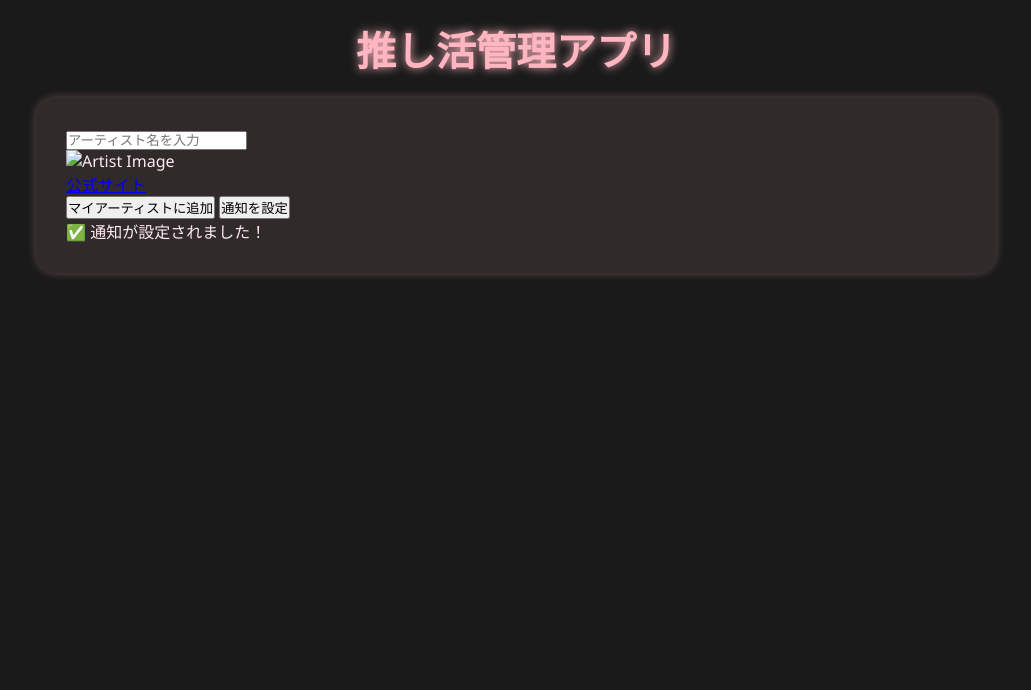
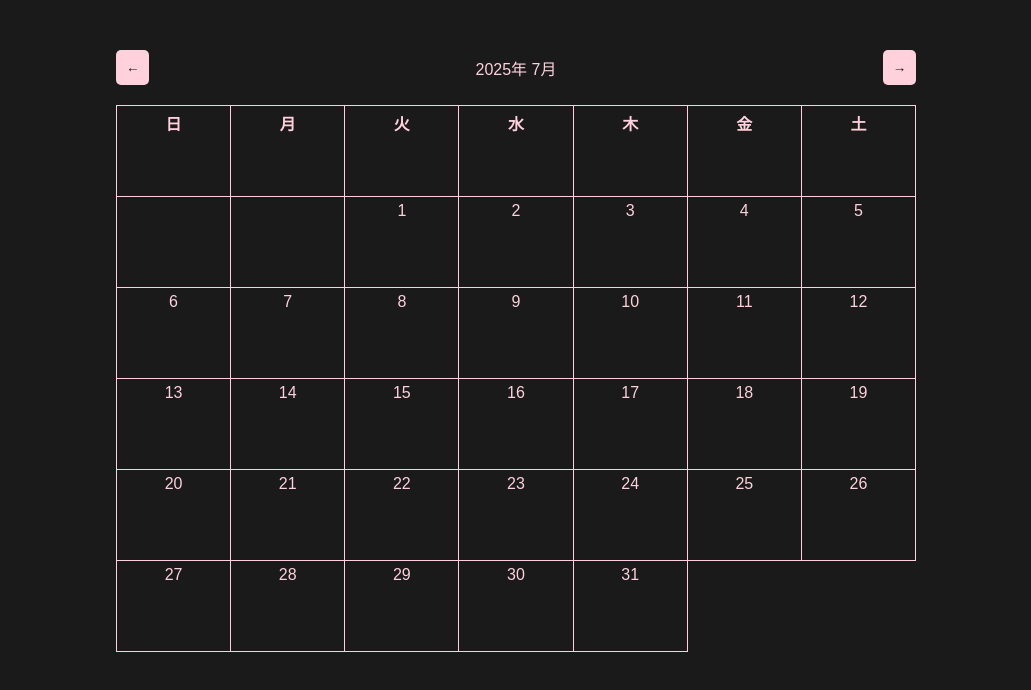
Before and after one commit to ttpassRMIKFHGD9031/APP-first, a plain HTML site: page index.html in a window 1280 px wide. Shown: the whole page, without its empty margins (124-1155 px from the left). Drawn offline with Linux system fonts and the light colour scheme.

Commit message:
Update index.html

```diff
--- a/index.html
+++ b/index.html
@@ -2,32 +2,30 @@
 <html lang="ja">
 <head>
   <meta charset="UTF-8" />
-  <title>推し活管理アプリ</title>
-  <link rel="stylesheet" href="style.css" />
+  <title>推し活カレンダー</title>
+  <link rel="stylesheet" href="calendar.css" />
 </head>
 <body>
-  <header>
-    <h1>推し活管理アプリ</h1>
-  </header>
-
-  <main>
-    <input type="text" id="artistInput" placeholder="アーティスト名を入力" />
-    <ul id="suggestions"></ul>
-
-    <div id="artistDetail" class="hidden">
-      <h2 id="artistName"></h2>
-      <img id="artistImage" src="" alt="Artist Image" />
-      <p id="artistDescription"></p>
-      <a id="artistLink" href="#" target="_blank">公式サイト</a><br />
-      <button id="addToFavorites">マイアーティストに追加</button>
-      <button id="setNotification">通知を設定</button>
+  <div class="calendar-container">
+    <div class="calendar-header">
+      <button id="prevMonth">←</button>
+      <span id="monthYear"></span>
+      <button id="nextMonth">→</button>
     </div>
-
-    <div id="notificationArea" class="hidden">
-      ✅ 通知が設定されました！
+    <table class="calendar">
+      <thead>
+        <tr>
+          <th>日</th><th>月</th><th>火</th><th>水</th><th>木</th><th>金</th><th>土</th>
+        </tr>
+      </thead>
+      <tbody id="calendarBody"></tbody>
+    </table>
+    <div id="eventInput" class="hidden">
+      <p id="selectedDate"></p>
+      <input type="text" id="eventText" placeholder="予定を入力..." />
+      <button id="saveEvent">保存</button>
     </div>
-  </main>
-
-  <script src="script.js"></script>
+  </div>
+  <script src="calendar.js"></script>
 </body>
 </html>
```
